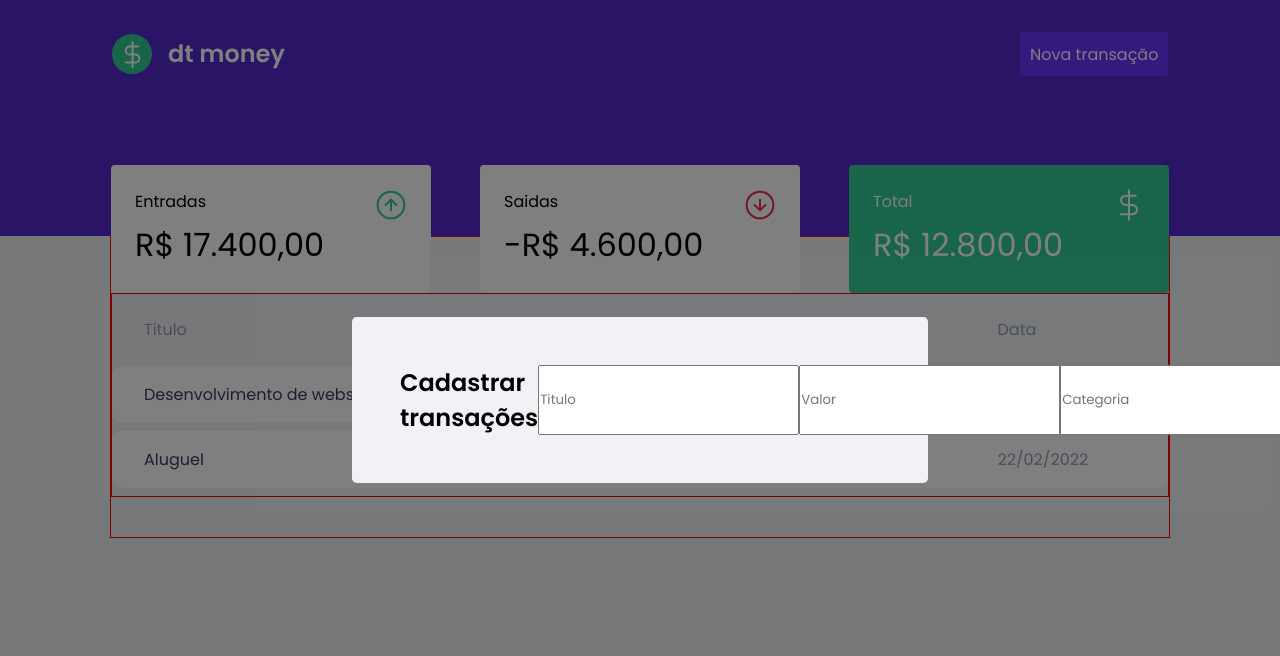
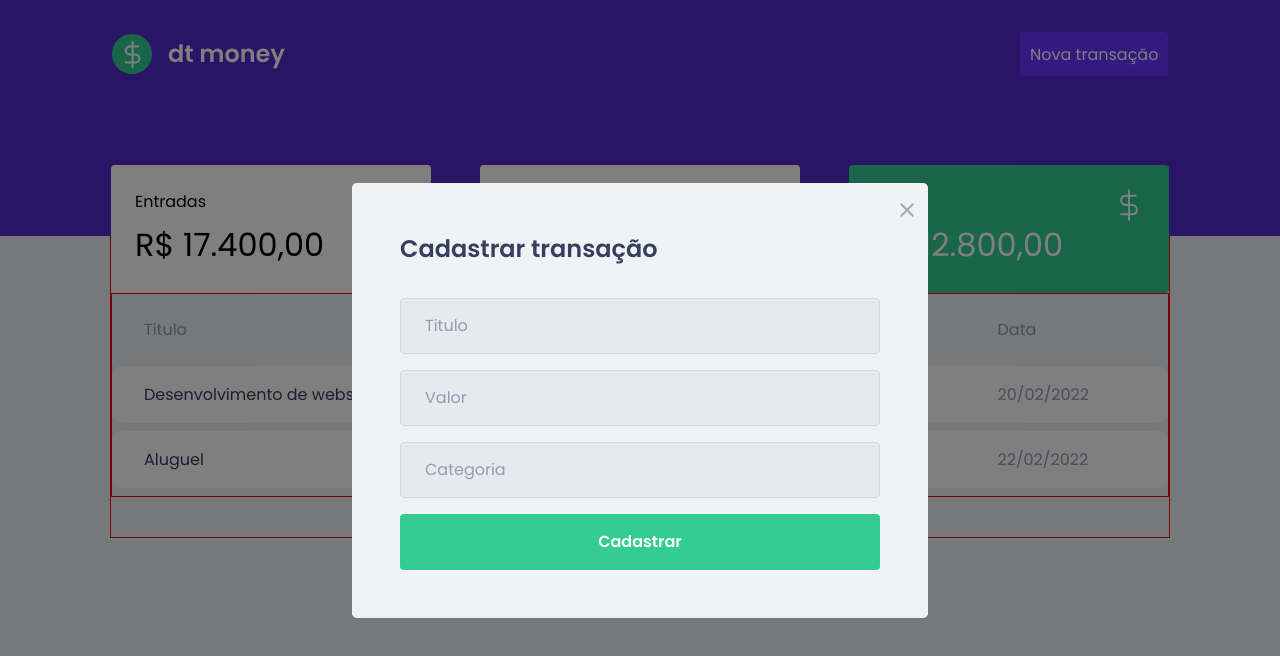
Before and after one commit to tomvieir/Wallet, a React (Create React App) app: page / in a window 1280 px wide. Both pictures are taken after a click on the button "Nova transação". Shown: the top 656 px of the page. Built offline with nearby package versions, Linux system fonts and the light colour scheme; no server answers; what miragejs would draw is missing.

Commit message:
Estilização do modal

```diff
--- a/src/components/NewTransactionModal/index.tsx
+++ b/src/components/NewTransactionModal/index.tsx
@@ -1,5 +1,7 @@
 import Modal from 'react-modal'
 import { Container } from './styles'
+
+import closeImg from '../../assets/close.svg'
 
 
 interface NewTransactionModalProp {
@@ -16,8 +18,17 @@
           overlayClassName={'react-modal-overlay'}
           className="react-modal-content"
         >
+            <button
+              type="button"
+              onClick={onRequestClose}
+              className="react-modal-close"
+
+                >
+                <img src={closeImg} alt="Fechar modal" />
+            </button>
+
             <Container>
-                <h2>Cadastrar transações</h2>
+                <h2>Cadastrar transação</h2>
 
                 <input placeholder='Titulo'/>
 
--- a/src/components/NewTransactionModal/styles.ts
+++ b/src/components/NewTransactionModal/styles.ts
@@ -1,6 +1,63 @@
 import styled from 'styled-components'
 
 export const Container = styled.form`
-    display: flex;
+
+    h2 {
+        color: var(--text-title);
+        font-size: 1.5rem;
+        margin-bottom: 2rem;
+    }
+
+    input {
+        width: 100%;
+        height: 3.5rem;
+        padding: 0 1.5rem;
+
+        outline: none;
+
+        border-radius: 0.25rem;
+
+        border: 1px solid #d7d7d7;
+        background: #e7e9ee;
+
+        font-weight: 400;
+        font-size: 1rem;
+
+        &::placeholder {
+            color: var(--text-body)
+        }
+
+        & + input {
+            margin-top: 1rem;
+        }
+
+    }
+
+    button[type="submit"] {
+        width: 100%;
+        height: 3.5rem;
+        margin-top: 1rem;
+
+        outline: none;
+        border: none;
+        border-radius: 0.25rem;
+
+        background: var(--green);
+        color: #FFF;
+        font-size: 1rem;
+        font-weight: 600;
+
+        transition: filter .5s;
+
+        &:hover {
+        filter: brightness(0.9);
+
+    }
+
+
+
+}
+
+
 
 `
--- a/src/styles/global.ts
+++ b/src/styles/global.ts
@@ -89,4 +89,19 @@
 
    }
 
+   .react-modal-close {
+        border: none;
+        background: transparent;
+        position: absolute;
+        right: 0;
+        top: 0;
+
+        transform: translate(-100%, 100%);
+        transition: filter .3s;
+
+        &:hover {
+            filter: brightness(0.8);
+        }
+    }
+
 `
```
